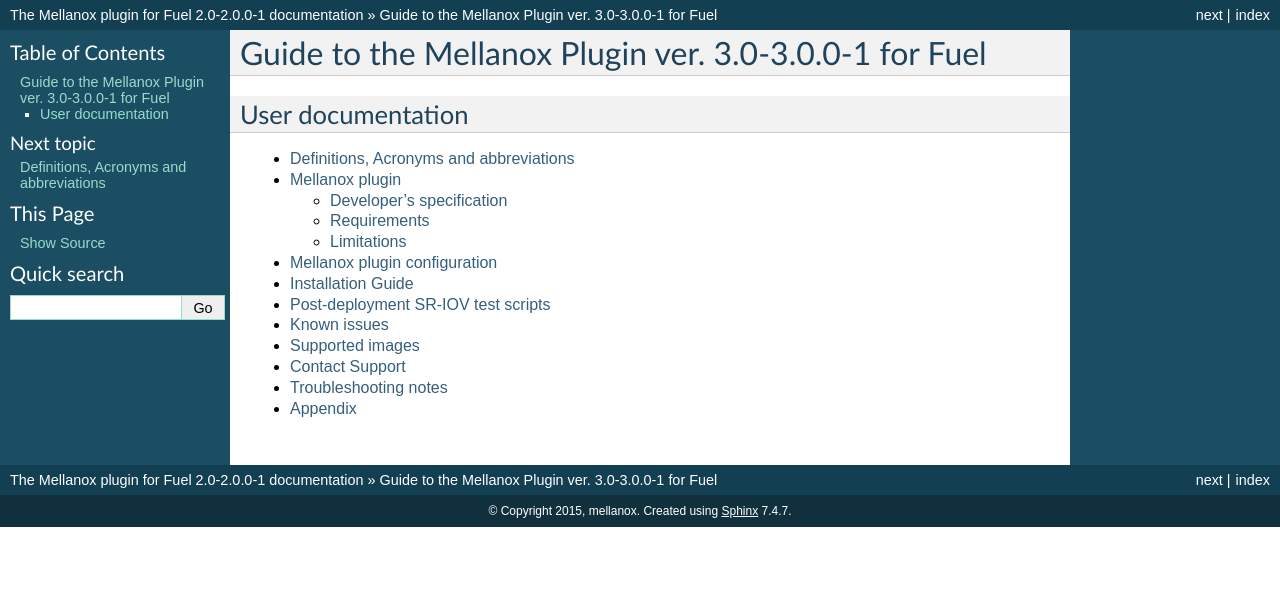
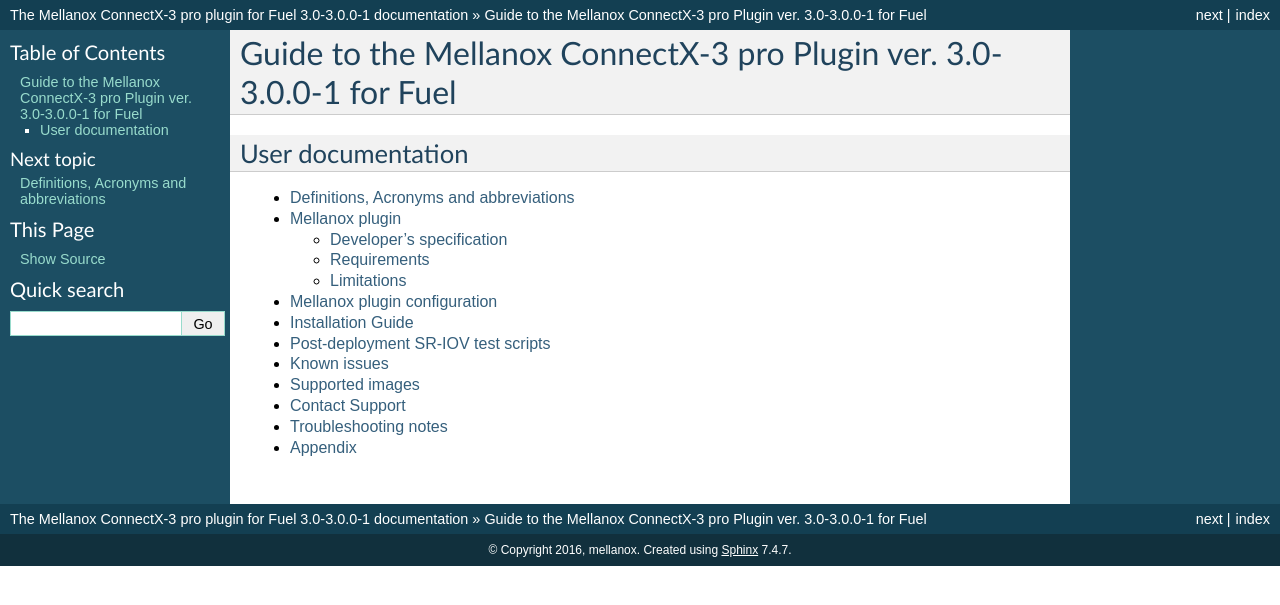
Before and after one commit to openstack-archive/fuel-plugin-mellanox, a Sphinx documentation site: the page built from doc/source/index.rst, in a window 1280 px wide. Shown: the top 605 px of the page. Built offline with Sphinx 7.4.7, drawn with Linux system fonts in a browser that asks for light colours.

Commit message:
Fixing User Guide
Added changes and enhancements to user guide documentation

Change-Id: I7fe9ca125c04228a04ebb8f265bf18265d49a91d

```diff
--- a/doc/source/conf.py
+++ b/doc/source/conf.py
@@ -31,6 +31,7 @@
 extensions = [
 #    'sphinx.ext.todo',
 #    'sphinx.ext.coverage',
+     'sphinx.ext.autodoc','rst2pdf.pdfbuilder',
 ]
 
 # Add any paths that contain templates here, relative to this directory.
@@ -46,17 +47,17 @@
 master_doc = 'index'
 
 # General information about the project.
-project = u'The Mellanox plugin for Fuel'
-copyright = u'2015, mellanox'
+project = u'The Mellanox ConnectX-3 pro plugin for Fuel'
+copyright = u'2016, mellanox'
 
 # The version info for the project you're documenting, acts as replacement for
 # |version| and |release|, also used in various other places throughout the
 # built documents.
 #
 # The short X.Y version.
-version = '2.0'
+version = '3.0'
 # The full version, including alpha/beta/rc tags.
-release = '2.0-2.0.0-1'
+release = '3.0-3.0.0-1'
 
 # The language for content autogenerated by Sphinx. Refer to documentation
 # for a list of supported languages.
@@ -203,6 +204,10 @@
    u'Mellanox', 'manual'),
 ]
 
+pdf_documents = [ ('index', 'fuel-plugin-mellanox', u'The Mellanox Plugin for Fuel Documentation',
+   u'Mellanox', 'manual'),
+]
+
 # The name of an image file (relative to this directory) to place at the top of
 # the title page.
 #latex_logo = None
@@ -233,7 +238,7 @@
 # One entry per manual page. List of tuples
 # (source start file, name, description, authors, manual section).
 man_pages = [
-    ('index', 'fuel-plugin-mellanox', u'Guide to the Mellanox Plugin ver. 2.0-2.0.0-2 for Fuel',
+    ('index', 'fuel-plugin-mellanox', u'Guide to the Mellanox ConnectX-3 pro plugin ver. 3.0-3.0.0-1 for Fuel 8',
      [u'Mellanox'], 1)
 ]
 
@@ -276,7 +281,7 @@
 epub_title = u'The Mellanox Plugin for Fuel'
 epub_author = u'mellanox'
 epub_publisher = u'Mellanox'
-epub_copyright = u'2015, Mellanox'
+epub_copyright = u'2016, Mellanox'
 
 # The basename for the epub file. It defaults to the project name.
 #epub_basename = u'fuel-plugin-mellanox'
--- a/doc/source/index.rst
+++ b/doc/source/index.rst
@@ -3,9 +3,9 @@
    You can adapt this file completely to your liking, but it should at least
    contain the root `toctree` directive.
 
-======================================================
-Guide to the Mellanox Plugin ver. 3.0-3.0.0-1 for Fuel
-======================================================
+=====================================================================
+Guide to the Mellanox ConnectX-3 pro Plugin ver. 3.0-3.0.0-1 for Fuel
+=====================================================================
 
 User documentation
 ==================
--- a/doc/source/installation.rst
+++ b/doc/source/installation.rst
@@ -11,7 +11,7 @@
 #. Install the plugin::
 
    # cd /tmp
-   # fuel plugins --install mellanox-plugin-2.0-2.0.0-1.noarch.rpm
+   # fuel plugins --install mellanox-plugin-3.0-3.0.0-1.noarch.rpm
 
 #. Verify the plugin was installed successfully by having it listed using ``fuel plugins`` command::
 
```
Also changed, not shown: doc/source/overview.rst (+7 -1 lines).
